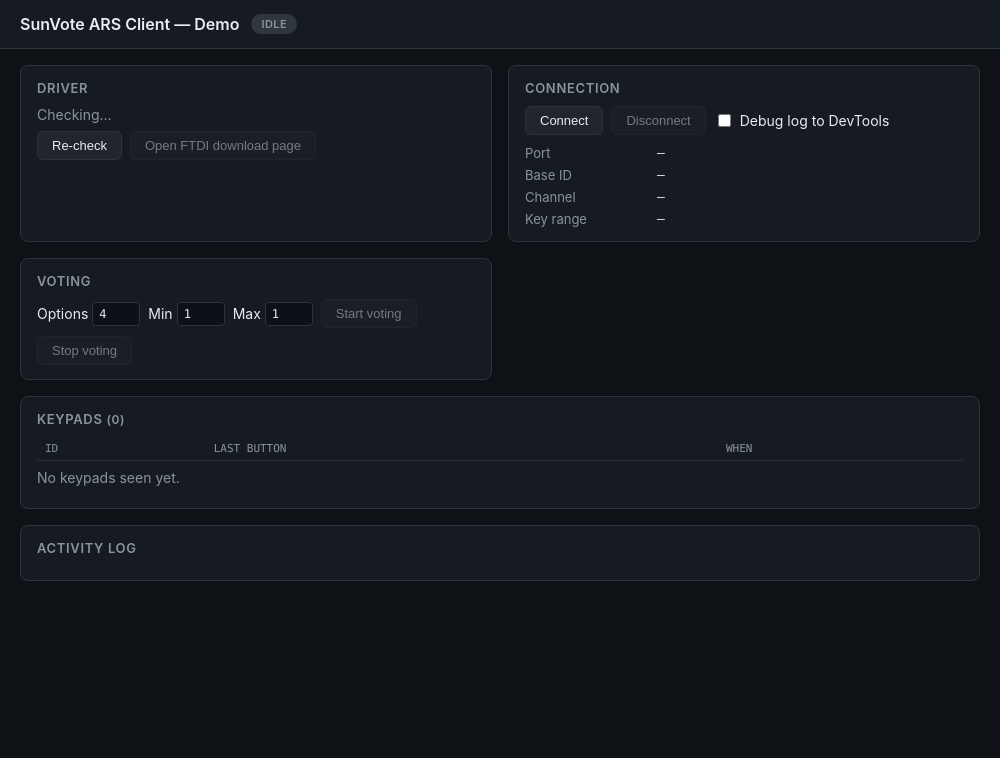
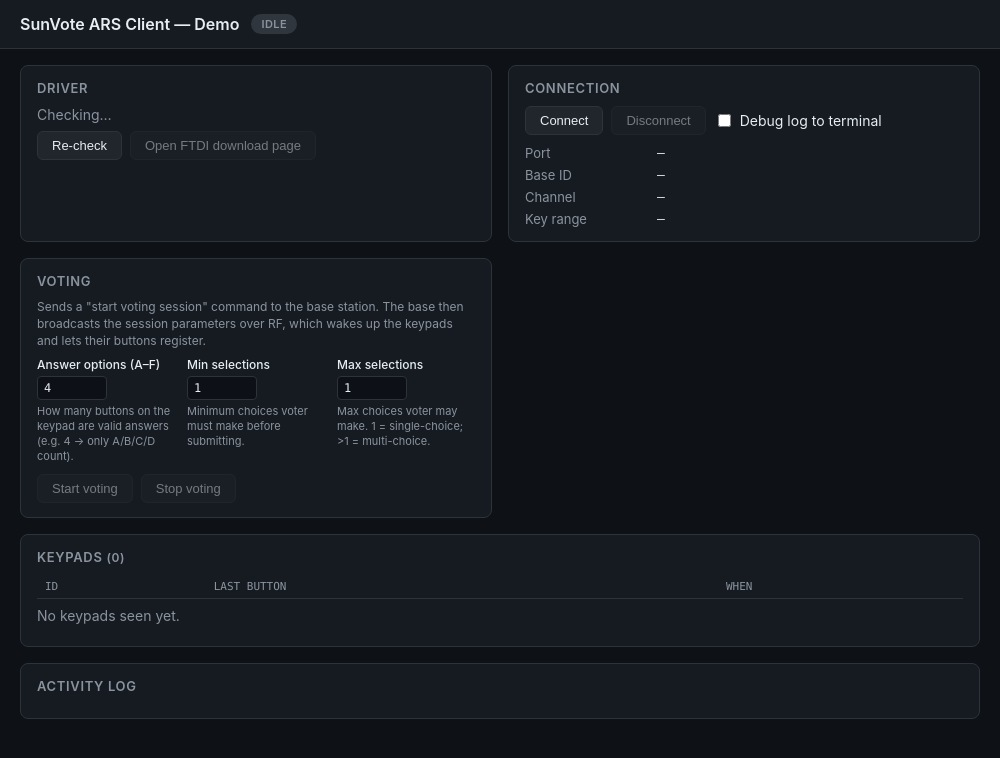
Before and after one commit to daminik00/sunvote-ars-client, an Electron app: page demo/index.html in a window 1000 px wide. Drawn offline with Linux system fonts and the light colour scheme; no server answers.

Commit message:
demo: clearer voting parameter labels with per-field help text

```diff
--- a/demo/index.html
+++ b/demo/index.html
@@ -30,8 +30,8 @@
         <div class="row">
           <button id="btn-connect">Connect</button>
           <button id="btn-disconnect" disabled>Disconnect</button>
-          <label class="inline">
-            <input type="checkbox" id="debug-toggle" /> Debug log to DevTools
+          <label class="inline" title="Logs every TX/RX packet to the terminal that launched `npm run demo`. Must be enabled before Connect.">
+            <input type="checkbox" id="debug-toggle" /> Debug log to terminal
           </label>
         </div>
         <dl id="config-panel" class="kv">
@@ -45,10 +45,28 @@
       <!-- Voting -->
       <section class="card">
         <h2>Voting</h2>
-        <div class="row voting-row">
-          <label class="inline">Options <input type="number" id="vote-options" min="1" max="6" value="4" /></label>
-          <label class="inline">Min <input type="number" id="vote-min" min="1" max="6" value="1" /></label>
-          <label class="inline">Max <input type="number" id="vote-max" min="1" max="6" value="1" /></label>
+        <p class="muted small hint">
+          Sends a "start voting session" command to the base station. The base then broadcasts
+          the session parameters over RF, which wakes up the keypads and lets their buttons register.
+        </p>
+        <div class="voting-grid">
+          <label class="field">
+            <span class="field-label">Answer options (A–F)</span>
+            <input type="number" id="vote-options" min="1" max="6" value="4" />
+            <span class="field-help">How many buttons on the keypad are valid answers (e.g. 4 → only A/B/C/D count).</span>
+          </label>
+          <label class="field">
+            <span class="field-label">Min selections</span>
+            <input type="number" id="vote-min" min="1" max="6" value="1" />
+            <span class="field-help">Minimum choices voter must make before submitting.</span>
+          </label>
+          <label class="field">
+            <span class="field-label">Max selections</span>
+            <input type="number" id="vote-max" min="1" max="6" value="1" />
+            <span class="field-help">Max choices voter may make. 1 = single-choice; &gt;1 = multi-choice.</span>
+          </label>
+        </div>
+        <div class="row">
           <button id="btn-start-voting" disabled>Start voting</button>
           <button id="btn-stop-voting" disabled>Stop voting</button>
         </div>
--- a/demo/style.css
+++ b/demo/style.css
@@ -80,8 +80,17 @@ main {
   margin-top: 8px;
 }
 
-.voting-row label { display: inline-flex; gap: 4px; align-items: center; }
-.voting-row input { width: 48px; }
+.voting-grid {
+  display: grid;
+  grid-template-columns: repeat(3, 1fr);
+  gap: 12px;
+  margin: 6px 0 10px;
+}
+.field { display: flex; flex-direction: column; gap: 4px; }
+.field-label { font-size: 12px; font-weight: 500; }
+.field-help { color: var(--muted); font-size: 11px; line-height: 1.35; }
+.field input { width: 70px; }
+.hint { margin: 0 0 8px; line-height: 1.4; }
 
 button {
   background: #21262d;
```
